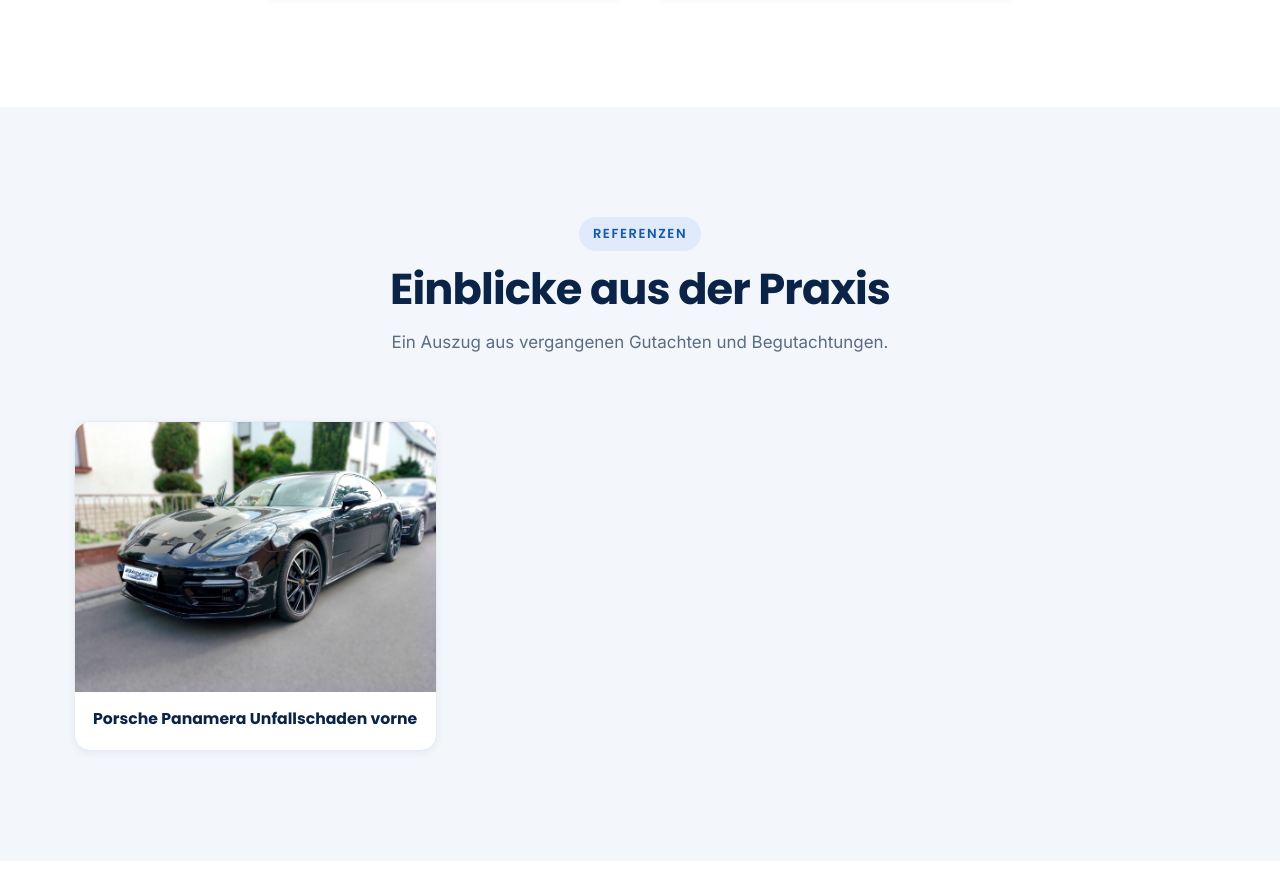
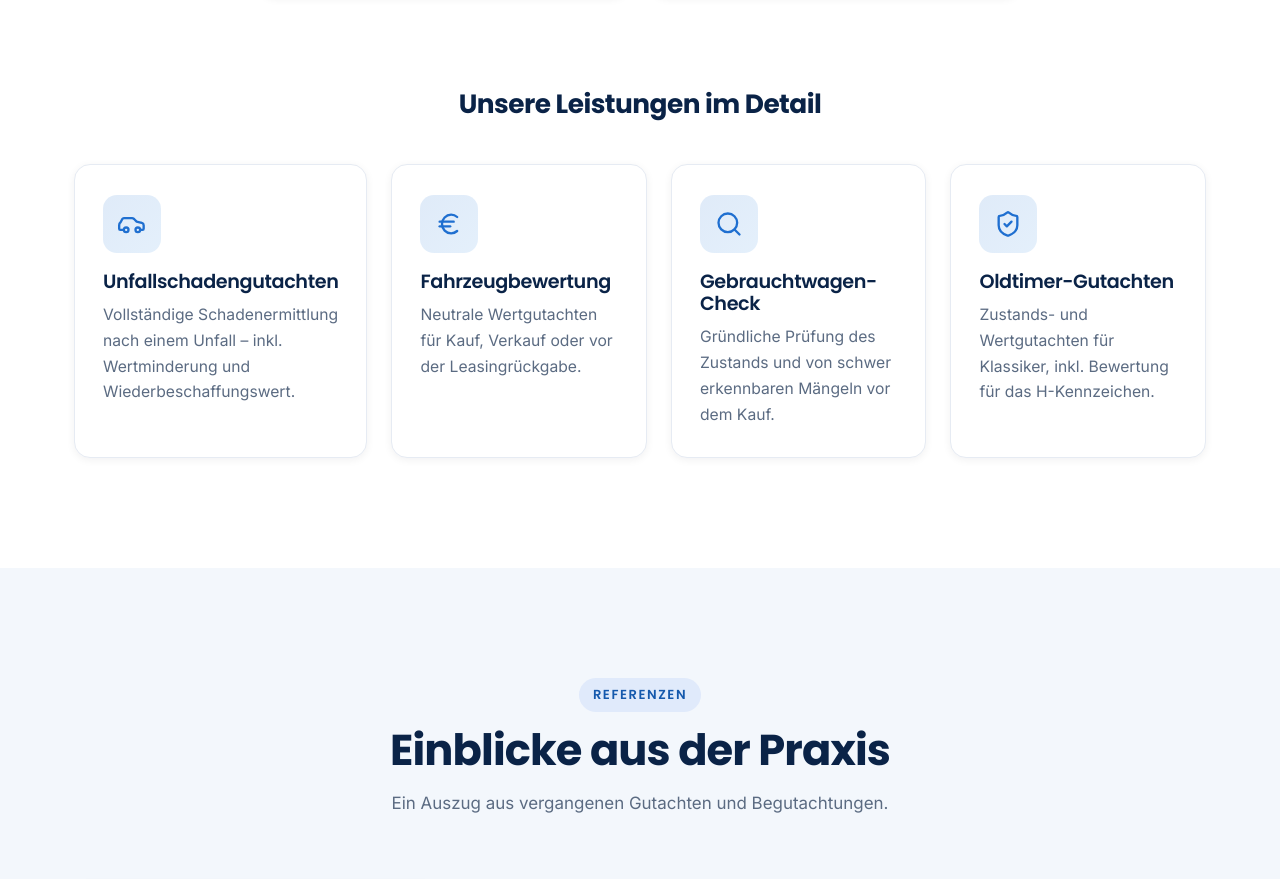
Before and after one commit to emilianbleimn/Benzel-KFZ, a plain HTML site: page index.html in a window 1280 px wide. Shown: the part 1238-2117 px from the top of the page. Drawn offline with Linux system fonts and the light colour scheme.

Commit message:
Vier Leistungen wieder aufgenommen, unter „Worum geht es?" (#24)
Der Abschnitt zeigt jetzt beides: oben die zwei Einstiegsoptionen, die
das autoiXpert-Formular spiegeln, darunter unter der Zwischenüberschrift
„Unsere Leistungen im Detail" wieder die vier ausführlichen Karten
(Unfallschadengutachten, Fahrzeugbewertung, Gebrauchtwagen-Check,
Oldtimer-Gutachten).

Die Kartentexte entsprechen dem korrigierten Stand von vor der
Vereinfachung – insbesondere ohne „oder die Versicherung" bei der
Fahrzeugbewertung und mit „des Zustands und von schwer erkennbaren
Mängeln vor dem Kauf" beim Gebrauchtwagen-Check.

Umsetzung als eine einzige Sektion statt einer zweiten: so bleibt der
Wechsel der Hintergrundfarben zwischen den Abschnitten unverändert.
Die Detail-Karten nutzen die vorhandene Klasse .cards--simple, die
Überschriften sind h4 unterhalb des h3-Untertitels, damit die
Gliederung schlüssig bleibt.

Neu in der CSS: .section__head--sub und .section__subtitle.
Auf Überlauf geprüft bei 320, 360 und 390 px – keiner.

Cache-Busting auf ?v=11.


Claude-Session: https://claude.ai/code/session_01XmrzPvdGPW64dncQAKk9ew

Co-authored-by: Claude <noreply@anthropic.com>

```diff
--- a/css/style.css
+++ b/css/style.css
@@ -427,6 +427,11 @@ section[id] { scroll-margin-top: 96px; }
 .cards--two { grid-template-columns: repeat(2, 1fr); max-width: 760px; margin-inline: auto; }
 @media (max-width: 560px) { .cards--two { grid-template-columns: 1fr; } }
 
+/* Zwischenüberschrift für die zweite Kartengruppe im selben Abschnitt */
+.section__head--sub { margin-top: clamp(56px, 7.5vw, 92px); margin-bottom: clamp(28px, 4vw, 44px); }
+.section__subtitle { font-family: var(--font-head); font-weight: 700; color: var(--navy-900);
+  font-size: clamp(1.2rem, 2.6vw, 1.65rem); margin: 0; }
+
 .contact__info--center { max-width: 540px; margin: 0 auto; }
 .contact-cta { text-align: center; margin-top: 32px; }
 
--- a/index.html
+++ b/index.html
@@ -25,7 +25,7 @@
   <script>document.documentElement.classList.add("js")</script>
   <noscript><style>#preloader{display:none!important}</style></noscript>
   <link rel="stylesheet" href="css/fonts.css" />
-  <link rel="stylesheet" href="css/style.css?v=10" />
+  <link rel="stylesheet" href="css/style.css?v=11" />
 
   <link rel="canonical" href="https://emilianbleimn.github.io/Benzel-KFZ/" />
   <meta property="og:url" content="https://emilianbleimn.github.io/Benzel-KFZ/" />
@@ -151,6 +151,36 @@
             <span class="card__icon"><svg viewBox="0 0 24 24" aria-hidden="true"><path d="M4 10h12"/><path d="M4 14h9"/><path d="M19 6a7.7 7.7 0 0 0-5.2-2A7.9 7.9 0 0 0 6 12c0 4.4 3.5 8 7.8 8 2 0 3.8-.8 5.2-2"/></svg></span>
             <h3 class="card__title">Bewertung</h3>
             <p>Bestimmung des aktuellen Marktwertes</p>
+          </article>
+        </div>
+
+        <div class="section__head section__head--sub">
+          <h3 class="section__subtitle">Unsere Leistungen im Detail</h3>
+        </div>
+
+        <div class="cards cards--simple">
+          <article class="card">
+            <span class="card__icon"><svg viewBox="0 0 24 24" aria-hidden="true"><path d="M19 17h2c.6 0 1-.4 1-1v-3c0-.9-.7-1.7-1.5-1.9C18.7 10.6 16 10 16 10s-1.3-1.4-2.2-2.3c-.5-.4-1.1-.7-1.8-.7H5c-.6 0-1.1.4-1.4.9l-1.5 2.8C1.4 11.3 1 12.1 1 13v3c0 .6.4 1 1 1h2"/><circle cx="7" cy="17" r="2"/><circle cx="17" cy="17" r="2"/></svg></span>
+            <h4 class="card__title">Unfallschadengutachten</h4>
+            <p>Vollständige Schadenermittlung nach einem Unfall – inkl. Wertminderung und Wiederbeschaffungswert.</p>
+          </article>
+
+          <article class="card">
+            <span class="card__icon"><svg viewBox="0 0 24 24" aria-hidden="true"><path d="M4 10h12"/><path d="M4 14h9"/><path d="M19 6a7.7 7.7 0 0 0-5.2-2A7.9 7.9 0 0 0 6 12c0 4.4 3.5 8 7.8 8 2 0 3.8-.8 5.2-2"/></svg></span>
+            <h4 class="card__title">Fahrzeugbewertung</h4>
+            <p>Neutrale Wertgutachten für Kauf, Verkauf oder vor der Leasingrückgabe.</p>
+          </article>
+
+          <article class="card">
+            <span class="card__icon"><svg viewBox="0 0 24 24" aria-hidden="true"><circle cx="11" cy="11" r="8"/><path d="m21 21-4.3-4.3"/></svg></span>
+            <h4 class="card__title">Gebrauchtwagen-Check</h4>
+            <p>Gründliche Prüfung des Zustands und von schwer erkennbaren Mängeln vor dem Kauf.</p>
+          </article>
+
+          <article class="card">
+            <span class="card__icon"><svg viewBox="0 0 24 24" aria-hidden="true"><path d="M20 13c0 5-3.5 7.5-7.66 8.95a1 1 0 0 1-.67-.01C7.5 20.5 4 18 4 13V6a1 1 0 0 1 1-1c2 0 4.5-1.2 6.24-2.72a1.17 1.17 0 0 1 1.52 0C14.51 3.81 17 5 19 5a1 1 0 0 1 1 1z"/><path d="m9 12 2 2 4-4"/></svg></span>
+            <h4 class="card__title">Oldtimer-Gutachten</h4>
+            <p>Zustands- und Wertgutachten für Klassiker, inkl. Bewertung für das H-Kennzeichen.</p>
           </article>
         </div>
       </div>
```
Also changed, not shown: 404.html (+1 -1 lines), datenschutz.html (+1 -1 lines), impressum.html (+1 -1 lines), verwaltung.html (+1 -1 lines).
